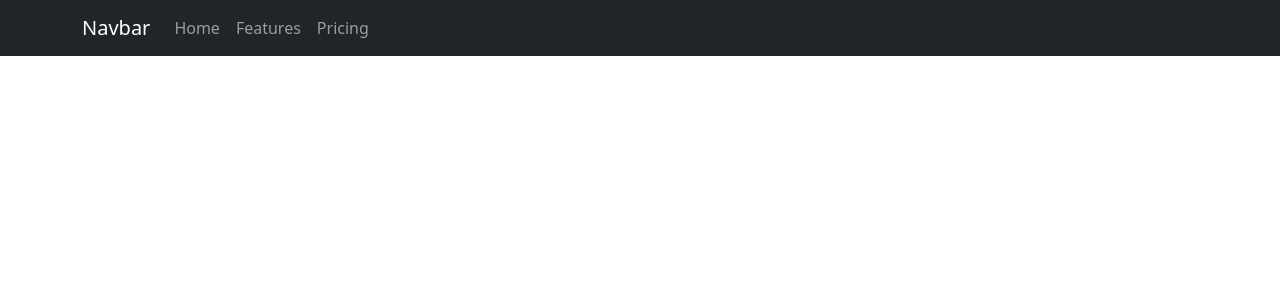
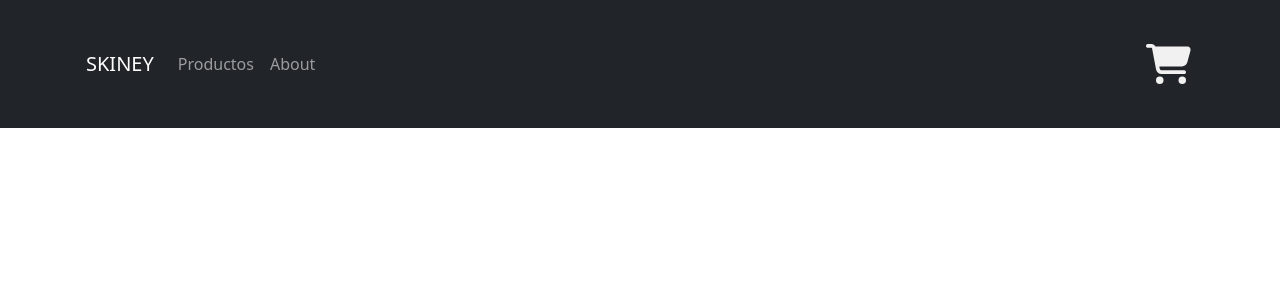
Before and after one commit to agustinfraile/skiney-react-app, a React (Create React App) app: page / in a window 1280 px wide. Shown: the top 300 px of the page. Built offline with nearby package versions, Linux system fonts and the light colour scheme.

Commit message:
creando componente cart

```diff
--- a/package.json
+++ b/package.json
@@ -3,6 +3,10 @@
   "version": "0.1.0",
   "private": true,
   "dependencies": {
+    "@fortawesome/fontawesome-svg-core": "^6.1.2",
+    "@fortawesome/free-regular-svg-icons": "^6.1.2",
+    "@fortawesome/free-solid-svg-icons": "^6.1.2",
+    "@fortawesome/react-fontawesome": "^0.2.0",
     "@testing-library/jest-dom": "^5.16.5",
     "@testing-library/react": "^13.3.0",
     "@testing-library/user-event": "^13.5.0",
--- /dev/null
+++ b/src/components/CartWidget/CartWidget.css
@@ -0,0 +1,19 @@
+.icon-container {
+    /* background-color: #fff; */
+    width: 3em;
+    /* height: 3em; */
+}
+
+.icon-container_cart {
+    /* width: 3em; */
+    height: 2.5em;
+    color: #f1f1f1;
+    display: block;
+
+}
+
+.icon-container_cart:hover{
+    color: #bfbdbd;
+    height: 2.5em;
+    transition: .5s;
+}
--- /dev/null
+++ b/src/components/CartWidget/CartWidget.jsx
@@ -0,0 +1,15 @@
+import { FontAwesomeIcon } from "@fortawesome/react-fontawesome"
+import { faCartShopping } from "@fortawesome/free-solid-svg-icons";
+import { faCartPlus } from "@fortawesome/free-solid-svg-icons";
+
+import './CartWidget.css';
+
+export default function CartWidget () {
+    return (
+        <div className="icon-container">
+            <a className="icon-container_cart" href="#">
+                <FontAwesomeIcon className="icon-container_cart" icon={faCartShopping} />
+            </a>
+        </div>
+    )
+}
--- a/src/components/NavBar/NavBar.css
+++ b/src/components/NavBar/NavBar.css
@@ -1,37 +1,10 @@
-.nav {
-    /* background-color: rebeccapurple; */
-    width: 100%;
-    height: 5em;
-}
-.nav-list_container {
-    /* background-color: aqua; */
-    width: 90%;
-    margin: 0 auto;
-    /* padding: .52em 0; */
-    height: 5em;
-    display: flex;
+.navbar-principal {
+    height: 8em;
 }
 
-.nav-list_container li {
-    background-color: bisque;
+.navbar-principal .navbar-principal-cont{
     width: 100%;
-    height: 5em;
-    list-style: none;
-    margin: 0em 3em;
-
-    text-align: center;
-    line-height: 4.5em;
+    margin: 0 auto;
+    padding: 1em;
+    /* background-color: blue; */
 }
-
-.nav-list_container li a {
-    /* background-color: red; */
-    display: inline-block;
-    text-decoration: none;
-    color: #000;
-    width: 100%;
-    height: 5em;
-}
-
-.nav-list_container li a:hover {
-    background-color: rgb(236, 204, 165);
-}
--- a/src/components/NavBar/NavBar.jsx
+++ b/src/components/NavBar/NavBar.jsx
@@ -1,24 +1,25 @@
 import Container from 'react-bootstrap/Container';
 import Nav from 'react-bootstrap/Nav';
 import Navbar from 'react-bootstrap/Navbar';
+import CartWidget from '../CartWidget/CartWidget';
 
 import 'bootstrap/dist/css/bootstrap.min.css';
+import './NavBar.css'
 
-function ColorSchemesExample() {
+export default function NavBar() {
     return (
         <>
-            <Navbar bg="dark" variant="dark">
-                <Container>
-                <Navbar.Brand href="#home">Navbar</Navbar.Brand>
-                <Nav className="me-auto">
-                    <Nav.Link href="#home">Home</Nav.Link>
-                    <Nav.Link href="#features">Features</Nav.Link>
-                    <Nav.Link href="#pricing">Pricing</Nav.Link>
-                </Nav>
+            <Navbar className="navbar-principal" bg="dark" variant="dark">
+                <Container className="navbar-principal-cont">
+                    <Navbar.Brand href="#home">SKINEY</Navbar.Brand>
+                    <Nav className="me-auto">
+                        {/* <Nav.Link href="#home">Home</Nav.Link> */}
+                        <Nav.Link href="#features">Productos</Nav.Link>
+                        <Nav.Link href="#pricing">About</Nav.Link>
+                    </Nav>
+                    <CartWidget />
                 </Container>
             </Navbar>
         </>
     );
 }
-
-export default ColorSchemesExample;
```
Also changed, not shown: 1 other file (tests, documents, lock files or other folders).
